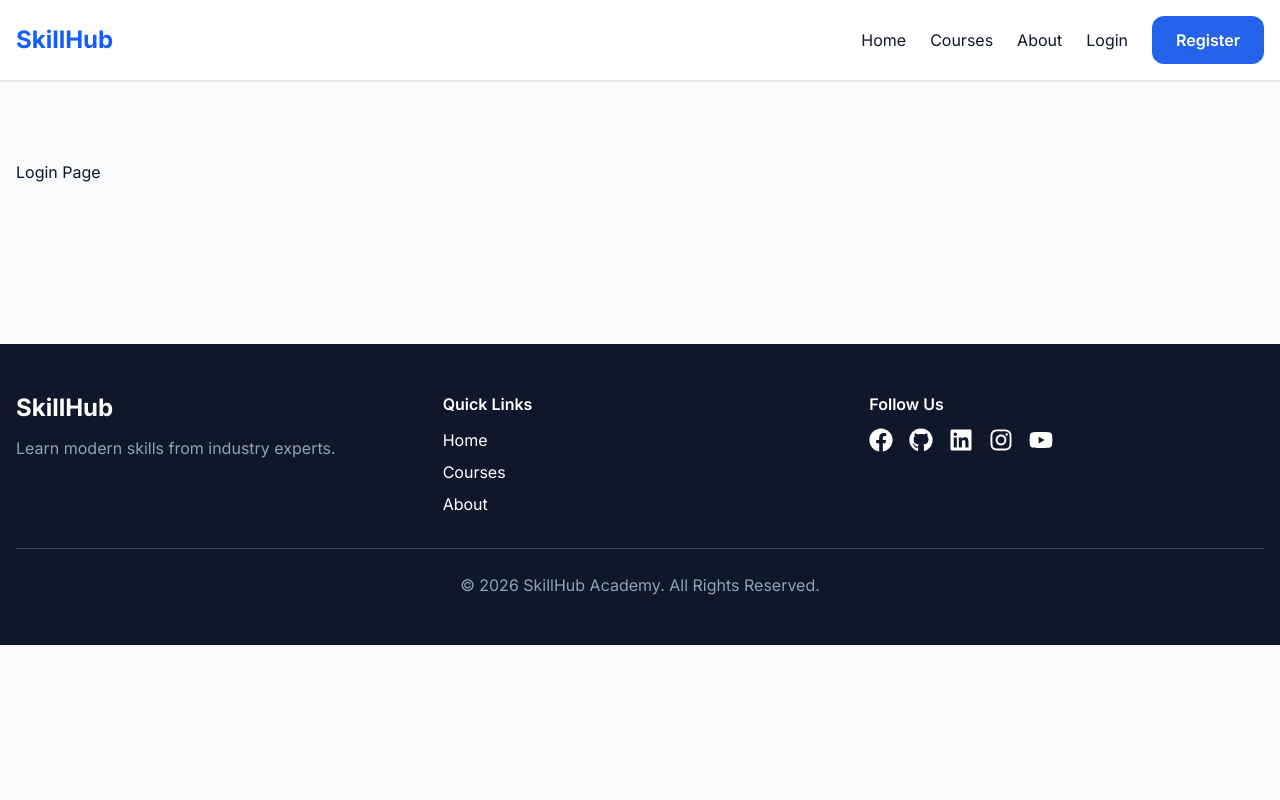
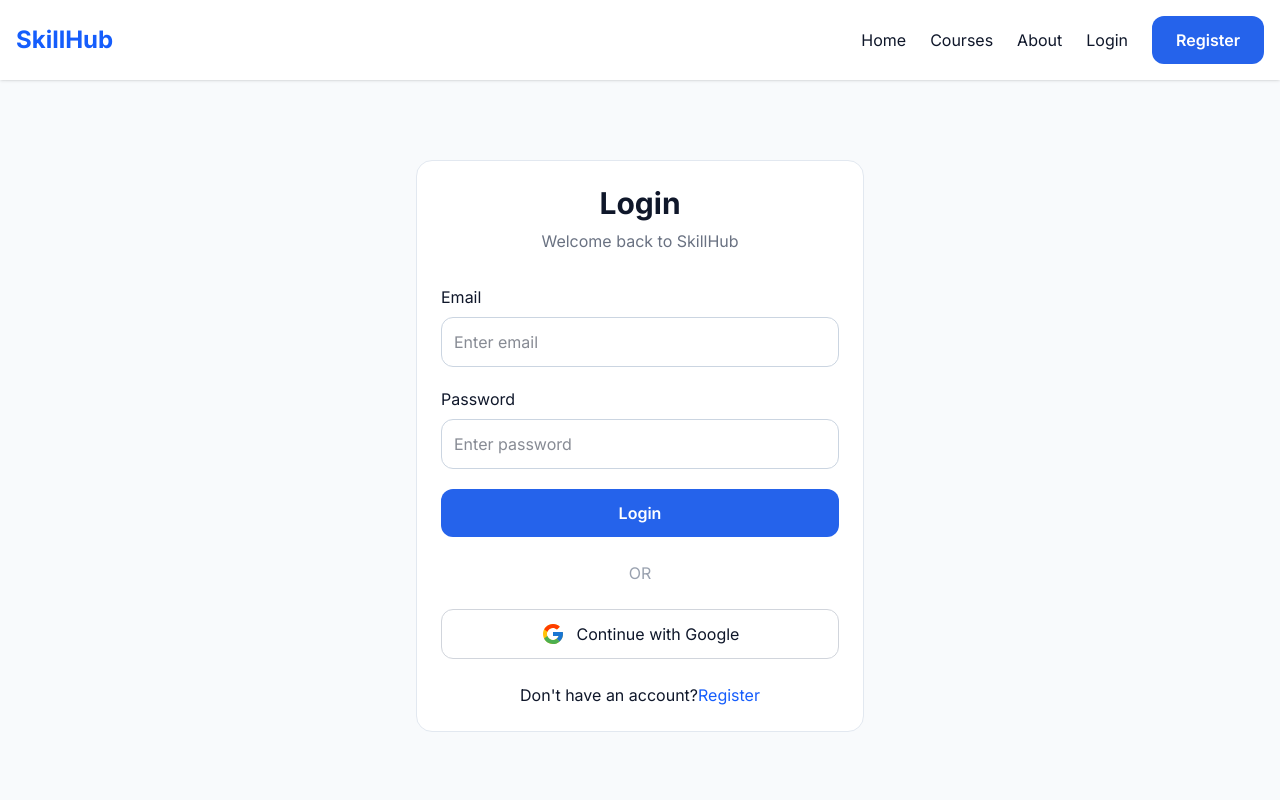
Before and after one commit to imuimuimran/skillhub-academy, a Next.js app: page /login in a window 1280 px wide. Shown: the top 800 px of the page. Built offline with nearby package versions, Linux system fonts and the light colour scheme; no server answers.

Commit message:
Implemented login page with Firebase authentication

```diff
--- a/package.json
+++ b/package.json
@@ -13,6 +13,7 @@
     "next": "16.2.9",
     "react": "19.2.4",
     "react-dom": "19.2.4",
+    "react-hot-toast": "^2.6.0",
     "react-icons": "^5.6.0"
   },
   "devDependencies": {
--- a/src/app/layout.jsx
+++ b/src/app/layout.jsx
@@ -2,6 +2,7 @@
 import "./globals.css";
 import AuthProviderWrapper from "@/providers/AuthProviderWrapper";
 import MainLayout from "@/components/MainLayout";
+import { Toaster } from "react-hot-toast";
 
 const inter = Inter({
   subsets: ["latin"],
@@ -20,6 +21,7 @@
           <MainLayout>
             {children}
           </MainLayout>
+          <Toaster position="top-right" />
         </AuthProviderWrapper>
       </body>
     </html>
--- a/src/app/login/page.jsx
+++ b/src/app/login/page.jsx
@@ -1,7 +1,190 @@
-export default function Login() {
+"use client";
+
+import { useState } from "react";
+import { useRouter } from "next/navigation";
+
+import toast from "react-hot-toast";
+
+import { FcGoogle } from "react-icons/fc";
+
+import { useAuth } from "@/context/AuthContext";
+
+import Link from "next/link";
+
+export default function LoginPage() {
+  const {
+    loginUser,
+    googleLogin,
+  } = useAuth();
+
+  const router = useRouter();
+
+  const [loading, setLoading] =
+    useState(false);
+
+  const handleLogin = async (e) => {
+    e.preventDefault();
+
+    const form = e.target;
+
+    const email = form.email.value;
+    const password =
+      form.password.value;
+
+    try {
+      setLoading(true);
+
+      await loginUser(
+        email,
+        password
+      );
+
+      toast.success(
+        "Login successful!"
+      );
+
+      router.push("/");
+    } catch (error) {
+      if (
+        error.code ===
+        "auth/invalid-credential"
+      ) {
+        toast.error(
+          "Invalid email or password"
+        );
+      } else {
+        toast.error(
+          "Login failed"
+        );
+      }
+    } finally {
+      setLoading(false);
+    }
+  };
+
+  const handleGoogleLogin =
+    async () => {
+      try {
+        setLoading(true);
+
+        await googleLogin();
+
+        toast.success(
+          "Google Login Successful!"
+        );
+
+        router.push("/");
+      } catch (error) {
+        if (
+          error.code ===
+          "auth/invalid-credential"
+        ) {
+          toast.error(
+            "Invalid email or password"
+          );
+        } else {
+          toast.error(
+            "Login failed"
+          );
+        }
+      } finally {
+        setLoading(false);
+      }
+    };
+
   return (
-    <div className="container-custom py-20">
-      Login Page
-    </div>
+    <section className="section-padding">
+      <div className="container-custom">
+
+        <div className="max-w-md mx-auto card-custom">
+
+          <h1 className="text-3xl font-bold text-center">
+            Login
+          </h1>
+
+          <p className="text-center text-gray-500 mt-2">
+            Welcome back to SkillHub
+          </p>
+
+          <form
+            onSubmit={handleLogin}
+            className="mt-8 space-y-5"
+          >
+
+            <div>
+              <label className="block mb-2">
+                Email
+              </label>
+
+              <input
+                type="email"
+                name="email"
+                required
+                className="form-input"
+                placeholder="Enter email"
+              />
+            </div>
+
+            <div>
+              <label className="block mb-2">
+                Password
+              </label>
+
+              <input
+                type="password"
+                name="password"
+                required
+                className="form-input"
+                placeholder="Enter password"
+              />
+            </div>
+
+            <button
+              type="submit"
+              disabled={loading}
+              className="btn-primary w-full"
+            >
+              {loading
+                ? "Logging in..."
+                : "Login"}
+            </button>
+
+          </form>
+
+          <div className="my-6 text-center text-gray-400">
+            OR
+          </div>
+
+          <button
+            onClick={
+              handleGoogleLogin
+            }
+            disabled={loading}
+            className="w-full border border-gray-300 rounded-xl py-3 flex items-center justify-center gap-3 hover:bg-gray-50"
+          >
+            <FcGoogle size={24} />
+
+            Continue with Google
+          </button>
+
+          <div className="mt-6 text-center">
+
+            <p>
+              Don't have an account?
+
+              <Link
+                href="/register"
+                className="text-blue-600"
+              >
+                Register
+              </Link>
+            </p>
+
+          </div>
+
+        </div>
+
+      </div>
+    </section>
   );
 }
```
Also changed, not shown: 1 other file (tests, documents, lock files or other folders).
